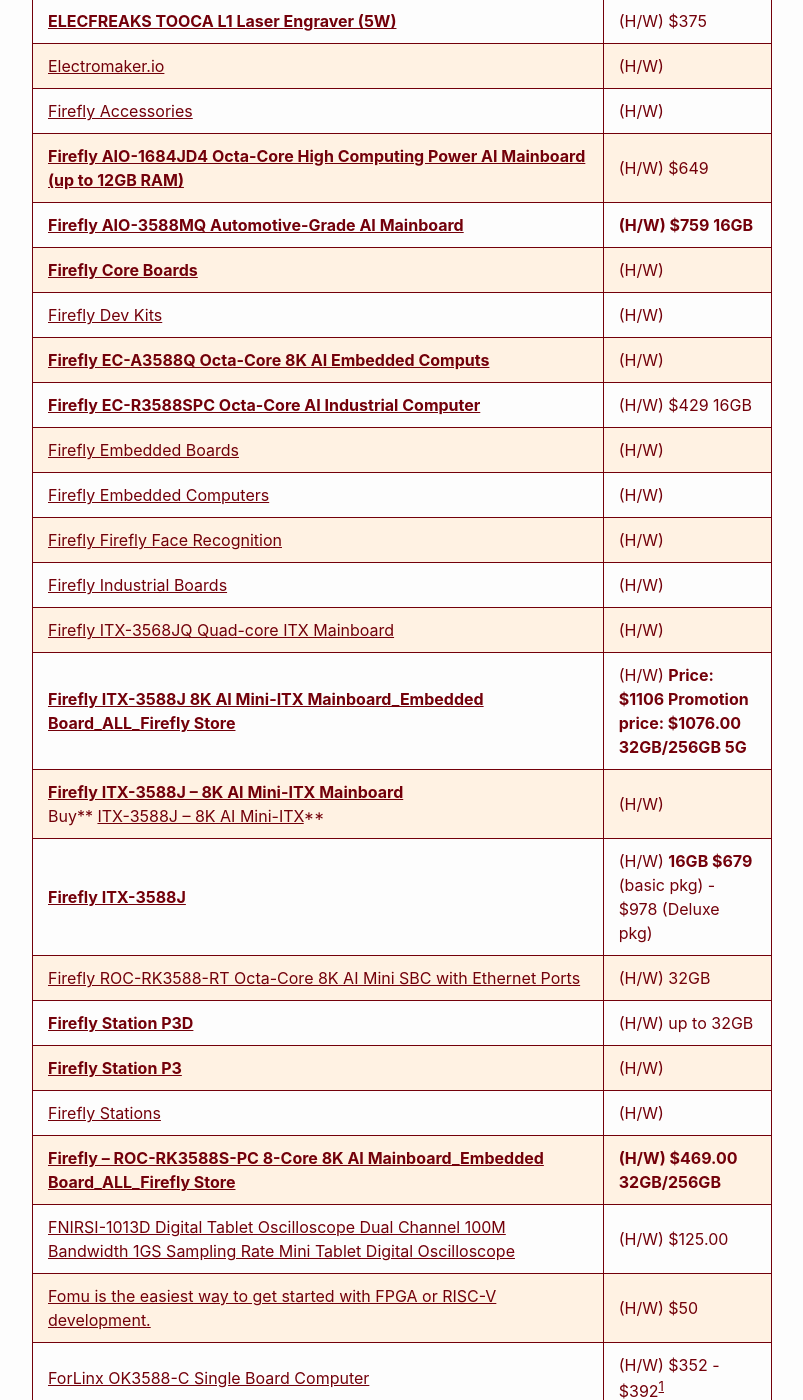
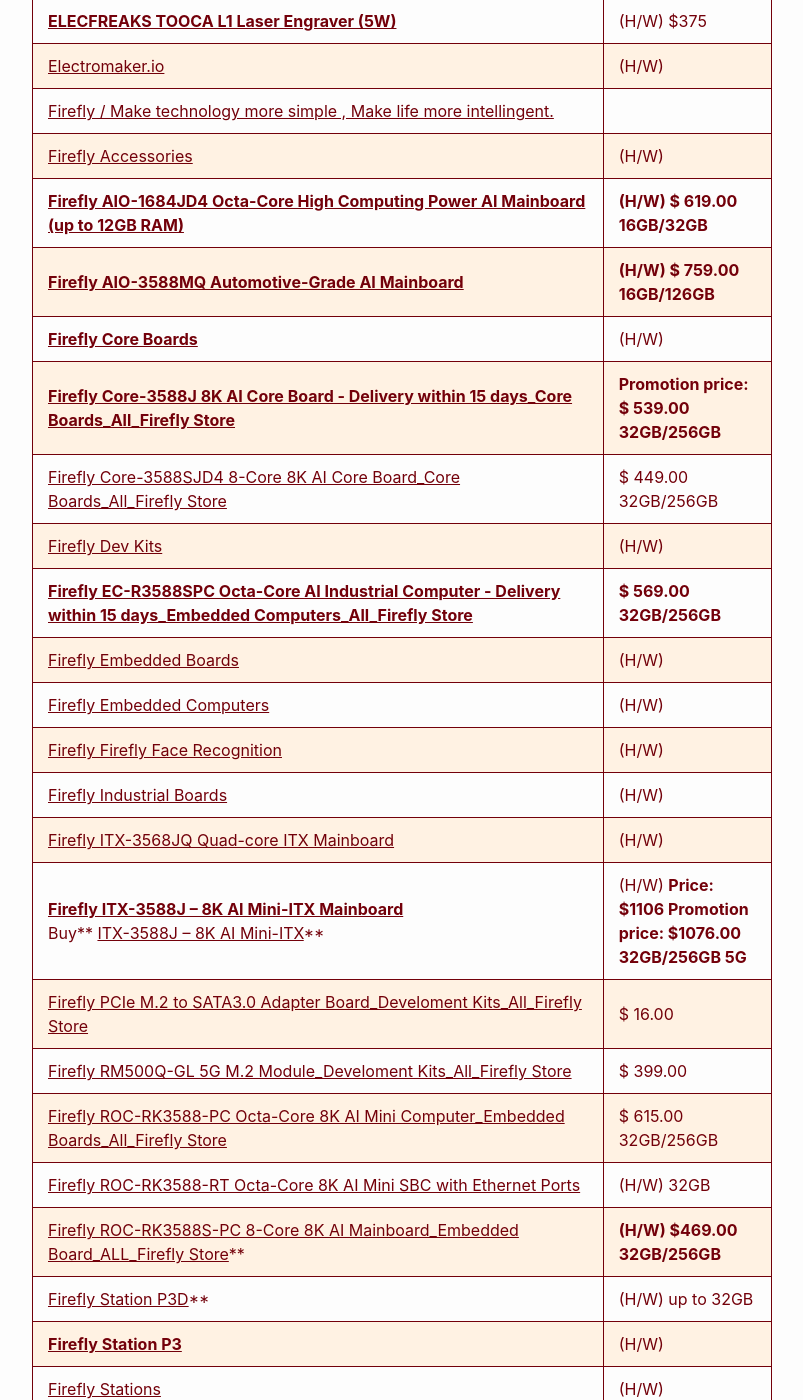
Before and after one commit to RalphHightower/RalphHightower, a Jekyll site: the page built from Hardware/HardwareLinks.md, in a window 1280 px wide and 1400 px high, scrolled down 5974 px. Shown: the whole window, without its empty margins (238-1041 px from the left). Built offline with Jekyll 4.4.1, drawn with Linux system fonts in a browser that asks for light colours; our own code applies the rules of GitHub Pages for plain Markdown files; some of the changed text lies outside the part shown.

Commit message:
[docs](web):  HardwareLinks(extended description)

```diff
--- a/Hardware/HardwareLinks.md
+++ b/Hardware/HardwareLinks.md
@@ -86,26 +86,29 @@
 | [EdgeBox-ESP-100-Industrial Edge Controller, WiFi, BLE, 4G LTE, DIO, AIO, Ethernet, CAN, RS485](https://www.seeedstudio.com/EdgeBox-ESP-100-p-5490.html) | (H/W) $179 |
 | **[ELECFREAKS TOOCA L1 Laser Engraver (5W)](https://shop.elecfreaks.com/products/elecfreaks-tooca-laser-1)** | (H/W) $375 |
 | [Electromaker.io](https://www.electromaker.io/shop) | (H/W) |
-| [Firefly Accessories](https://www.firefly.store/category.php?id=4) | (H/W) |
-| **[Firefly AIO-1684JD4 Octa-Core High Computing Power AI Mainboard (up to 12GB RAM)](https://www.firefly.store/goods.php?id=178)** | (H/W) $649 |
-| **[Firefly AIO-3588MQ Automotive-Grade AI Mainboard](https://www.firefly.store/goods.php?id=188)** | **(H/W) $759 16GB** |
-| **[Firefly Core Boards](https://www.firefly.store/category.php?id=3)** | (H/W) |
-| [Firefly Dev Kits](https://www.firefly.store/category.php?id=19) | (H/W) |
-| **[Firefly EC-A3588Q Octa-Core 8K AI Embedded Computs](https://en.t-firefly.com/product/embed/eca3588q)** | (H/W) |
-| **[Firefly EC-R3588SPC Octa-Core AI Industrial Computer](https://www.firefly.store/goods.php?id=181)** | (H/W) $429 16GB |
-| [Firefly Embedded Boards](https://www.firefly.store/category.php?id=2)  | (H/W) |
-| [Firefly Embedded Computers](https://www.firefly.store/category.php?id=27) | (H/W) |
-| [Firefly Firefly Face Recognition](https://www.firefly.store/category.php?id=24) | (H/W) |
-| [Firefly Industrial Boards](https://www.firefly.store/category.php?id=25) | (H/W) |
-| [Firefly ITX-3568JQ Quad-core ITX Mainboard](https://en.t-firefly.com/product/industry/itx3568jq) | (H/W)
-| **[Firefly ITX-3588J 8K AI Mini-ITX Mainboard_Embedded Board_ALL_Firefly Store](https://www.firefly.store/goods.php?id=161 )** | (H/W) **Price: $1106 Promotion price: $1076.00 32GB/256GB 5G** |
-| **[Firefly ITX-3588J – 8K AI Mini-ITX Mainboard](https://en.t-firefly.com/product/industry/itx3588j) <br />**Buy** [ITX-3588J – 8K AI Mini-ITX](https://www.firefly.store/goods.php?id=161)** | (H/W) |
-| **[Firefly ITX-3588J](https://en.t-firefly.com/product/industry/itx3588j)** | (H/W) **16GB $679** (basic pkg) - $978 (Deluxe pkg) |
+| [Firefly / Make technology more simple , Make life more intellingent.](https://en.t-firefly.com/product/industry/ecr3588spc ) |
+| [Firefly Accessories](https://www.firefly.store/category.php?id=4) | (H/W)  |
+| **[Firefly AIO-1684JD4 Octa-Core High Computing Power AI Mainboard (up to 12GB RAM)](https://www.firefly.store/goods.php?id=178)** | **(H/W) $ 619.00 16GB/32GB**  |
+| **[Firefly AIO-3588MQ Automotive-Grade AI Mainboard](https://www.firefly.store/goods.php?id=188)** | **(H/W) $ 759.00 16GB/126GB**  |
+| **[Firefly Core Boards](https://www.firefly.store/category.php?id=3)** | (H/W)  |
+| **[Firefly Core-3588J 8K AI Core Board - Delivery within 15 days_Core Boards_All_Firefly Store](https://www.firefly.store/goods.php?id=162 )** | **Promotion price: $ 539.00 32GB/256GB** |
+| [Firefly Core-3588SJD4 8-Core 8K AI Core Board_Core Boards_All_Firefly Store](https://www.firefly.store/goods.php?id=169 ) | $ 449.00 32GB/256GB |
+| [Firefly Dev Kits](https://www.firefly.store/category.php?id=19) | (H/W)  |
+| **[Firefly EC-R3588SPC Octa-Core AI Industrial Computer - Delivery within 15 days_Embedded Computers_All_Firefly Store](https://www.firefly.store/goods.php?id=181 )** | **$ 569.00 32GB/256GB** |
+| [Firefly Embedded Boards](https://www.firefly.store/category.php?id=2)  | (H/W)  |
+| [Firefly Embedded Computers](https://www.firefly.store/category.php?id=27) | (H/W)  |
+| [Firefly Firefly Face Recognition](https://www.firefly.store/category.php?id=24) | (H/W)  |
+| [Firefly Industrial Boards](https://www.firefly.store/category.php?id=25) | (H/W)  |
+| [Firefly ITX-3568JQ Quad-core ITX Mainboard](https://en.t-firefly.com/product/industry/itx3568jq) | (H/W) |
+| **[Firefly ITX-3588J – 8K AI Mini-ITX Mainboard](https://en.t-firefly.com/product/industry/itx3588j) <br />**Buy** [ITX-3588J – 8K AI Mini-ITX](https://www.firefly.store/goods.php?id=161)** | (H/W) **Price: $1106 Promotion price: $1076.00 32GB/256GB 5G**  |
+| [Firefly PCIe M.2 to SATA3.0 Adapter Board_Develoment Kits_All_Firefly Store](https://www.firefly.store/goods.php?id=52 ) | $ 16.00 |
+| [Firefly RM500Q-GL 5G M.2 Module_Develoment Kits_All_Firefly Store](https://www.firefly.store/goods.php?id=143 ) | $ 399.00 |
+| [Firefly ROC-RK3588-PC Octa-Core 8K AI Mini Computer_Embedded Boards_All_Firefly Store](https://www.firefly.store/goods.php?id=175 ) | $ 615.00 32GB/256GB |
 | [Firefly ROC-RK3588-RT Octa-Core 8K AI Mini SBC with Ethernet Ports](https://en.t-firefly.com/product/industry/rocrk3588rt ) | (H/W) 32GB  |
-| **[Firefly Station P3D](https://en.t-firefly.com/product/industry/stationp3d)** | (H/W) up to 32GB |
-| **[Firefly Station P3](https://en.t-firefly.com/product/industry/stationp3)** | (H/W) |
-| [Firefly Stations](https://www.firefly.store/category.php?id=26) | (H/W) |
-| **[Firefly – ROC-RK3588S-PC 8-Core 8K AI Mainboard_Embedded Board_ALL_Firefly Store](https://www.firefly.store/goods.php?id=163 )** | **(H/W) $469.00 32GB/256GB** |
+| [Firefly ROC-RK3588S-PC 8-Core 8K AI Mainboard_Embedded Board_ALL_Firefly Store](https://www.firefly.store/goods.php?id=163 )** | **(H/W) $469.00 32GB/256GB**  |
+| [Firefly Station P3D](https://en.t-firefly.com/product/industry/stationp3d)** | (H/W) up to 32GB  |
+| **[Firefly Station P3](https://en.t-firefly.com/product/industry/stationp3)** | (H/W)  |
+| [Firefly Stations](https://www.firefly.store/category.php?id=26) | (H/W)  |
 | [FNIRSI-1013D Digital Tablet Oscilloscope Dual Channel 100M Bandwidth 1GS Sampling Rate Mini Tablet Digital Oscilloscope](https://www.aliexpress.com/item/4000861098295.html) | (H/W) $125.00 |
 | [Fomu is the easiest way to get started with FPGA or RISC-V development.](https://www.crowdsupply.com/sutajio-kosagi/fomu) | (H/W) $50 |
 | [ForLinx OK3588-C Single Board Computer](https://www.forlinx.net/single-board-computer/rk3588-sbc-135.html) | (H/W) $352 - $392[^11] |
@@ -142,7 +145,7 @@
 | [Kria KV260 Vision AI Starter Kit](https://www.xilinx.com/products/som/kria/kv260-vision-starter-kit.html#whatsinside ) | (H/W) $249.00 MSRP |
 | [Libre Computer Board ROC-RK3328-CC (Renegade) Mini Computer with Gigabit Ethernet and USB 3.0 (4GB) : Electronics](https://www.amazon.com/Libre-Computer-ROC-RK3328-CC-Renegade-Ethernet/dp/B078RT6H8X/ref=sr_1_5?content-id=amzn1.sym.e29ec872-7a6b-4239-85fc-3765694525e4%3Aamzn1.sym.e29ec872-7a6b-4239-85fc-3765694525e4&keywords=libre+computer&pd_rd_r=e1c74c98-1574-4339-9721-ff1e568f9915&pd_rd_w=9YmX0&pd_rd_wg=Tzry2&pf_rd_p=e29ec872-7a6b-4239-85fc-3765694525e4&pf_rd_r=0B0GCZB30G161H5X4YWV&qid=1699158837&sr=8-5 ) | Amazon $50.00 |
 | **[Lichee Pi4](https://sipeed.com/licheepi4a/)** **16 GB** | **(H/W) 16GB** |
-| **[Liontron Rockchip RK3588 Android 12 Linux Motherboard for ARM PC, Mini PC, NAS, Edge Computing,Cloud Server, Smart NVR - AliExpress](https://m.aliexpress.us/item/3256805590664368.html?aff_fcid=fbd9b3eb16164846ae8bff3921daff57-1690740202797-06937-_DDOqctN&tt=CPS_NORMAL&aff_fsk=_DDOqctN&aff_platform=shareComponent-detail&sk=_DDOqctN&aff_trace_key=fbd9b3eb16164846ae8bff3921daff57-1690740202797-06937-_DDOqctN&terminal_id=41ec6915face4bdeb6143de9d93184f8&afSmartRedirect=y&gatewayAdapt=gloPc2usaMsite4itemAdapt )** |  **$350.50 32GB/128GB** |
+| **[Liontron Rockchip RK3588 Android 12 Linux Motherboard for ARM PC, Mini PC, NAS, Edge Computing,Cloud Server, Smart NVR - AliExpress](https://m.aliexpress.us/item/3256805590664368.html?aff_fcid=fbd9b3eb16164846ae8bff3921daff57-1690740202797-06937-_DDOqctN&tt=CPS_NORMAL&aff_fsk=_DDOqctN&aff_platform=shareComponent-detail&sk=_DDOqctN&aff_trace_key=fbd9b3eb16164846ae8bff3921daff57-1690740202797-06937-_DDOqctN&terminal_id=41ec6915face4bdeb6143de9d93184f8&afSmartRedirect=y&gatewayAdapt=gloPc2usaMsite4itemAdapt )** | **$350.50 32GB/128GB** |
 | [Mag PI \(Raspberry\)](https://magpi.raspberrypi.com/) | (Magazine) |
 | [Meadow F7v2 Feather STM32F7 MCU board supports .NET, C# programing](https://store.wildernesslabs.co/collections/frontpage/products/meadow-f7-feather) | (H/W) $45 |
 | **[MediaTek LEC-MTK-I1200 / SMARC / COM / ADLINK](https://www.adlinktech.com/Products/Computer_on_Modules/SMARC/LEC-MTK-I1200 )** | (H/W) |
@@ -242,9 +245,7 @@
 | [SiFive — RISC-V Processors and Boards](https://www.sifive.com/) | (H/W) |
 | [Silicon Labs - EFR32FG28 Sub-GHz Wireless + 2.4 GHz BLE SoCs](https://www.silabs.com/wireless/proprietary/efr32fg28-sub-ghz-wireless-socs# ) | (H/W) |
 | **[Sipeed Lichee Cluster 4A RISC-V TH1520 Linux High-performance Cluster Computing - AliExpress](https://www.aliexpress.com/item/3256805838196196.html )** | **$1239 Cluster Board, 7 RISC-V w/ 16GB/128GB** |
-| **[Sipeed Lichee Cluster 4A RISC-V TH1520 Linux High-performance Cluster Computing - AliExpress](https://www.aliexpress.com/item/3256805838196196.html )** | **(H/W) $1239.00 16GB/128GB** |
 | **[sipeed Lichee Pi 4A Powerful RISC-V SBC ever! 矽速科技 官网](https://sipeed.com/licheepi4a )** | **(H/W) $179.00 16GB/128GB** |
-| **[Sipeed Licheepi 4a Risc-v Th1520 Linux Sbc Development Board - Demo Board - AliExpress](https://www.aliexpress.com/item/1005005532736080.html )** | **(H/W) $179.00 16GB/256GB** |
 | [SixFab Raspberry Pi 5G Development Kit](https://sixfab.com/product/raspberry-pi-5g-development-kit-5g-hat/) | (H/W) |
 | [SixFab — Raspberry Pi Cellular HATs](https://sixfab.com/product-category/raspberry-pi-shields/) | (H/W) |
 | **[SolidRun / HummingBoard 8P Edge AI](https://shop.solid-run.com/product/SRMP8-EVKHP-H8-R1.2/ )** | (H/W) $590.00 |
```
